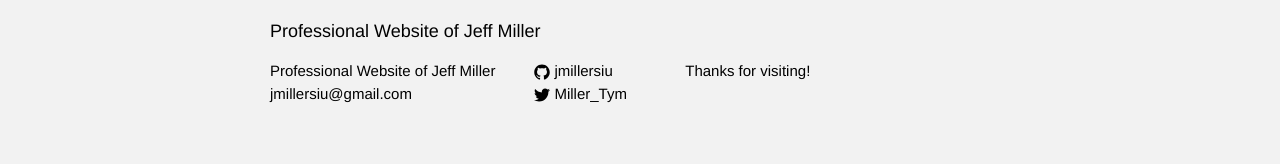
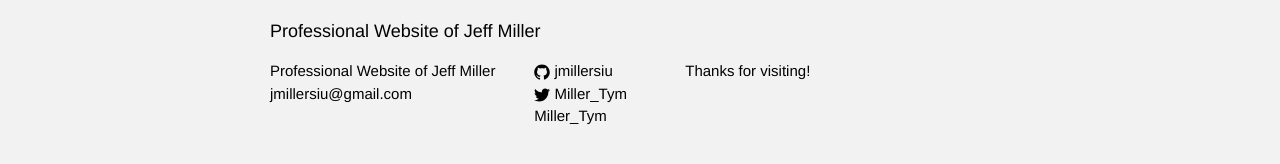
Before and after one commit to jmillersiu/jmillersiu.github.io, a Jekyll site: the page built from index.html, in a window 1280 px wide. Shown: the part 390-554 px from the top of the page. Built offline with Jekyll 4.4.1, drawn with Linux system fonts in a browser that asks for light colours.

Commit message:
Update footer.html

```diff
--- a/_includes/footer.html
+++ b/_includes/footer.html
@@ -46,6 +46,7 @@
           {% if site.linkedin_username %}
           <li>
             <a href="https://www.linkedin.com/{{ site.linkedin_username }}">
+              <span class="username">{{ site.twitter_username }}</span>
             </a>
             </li>
            {% endif %}
```
